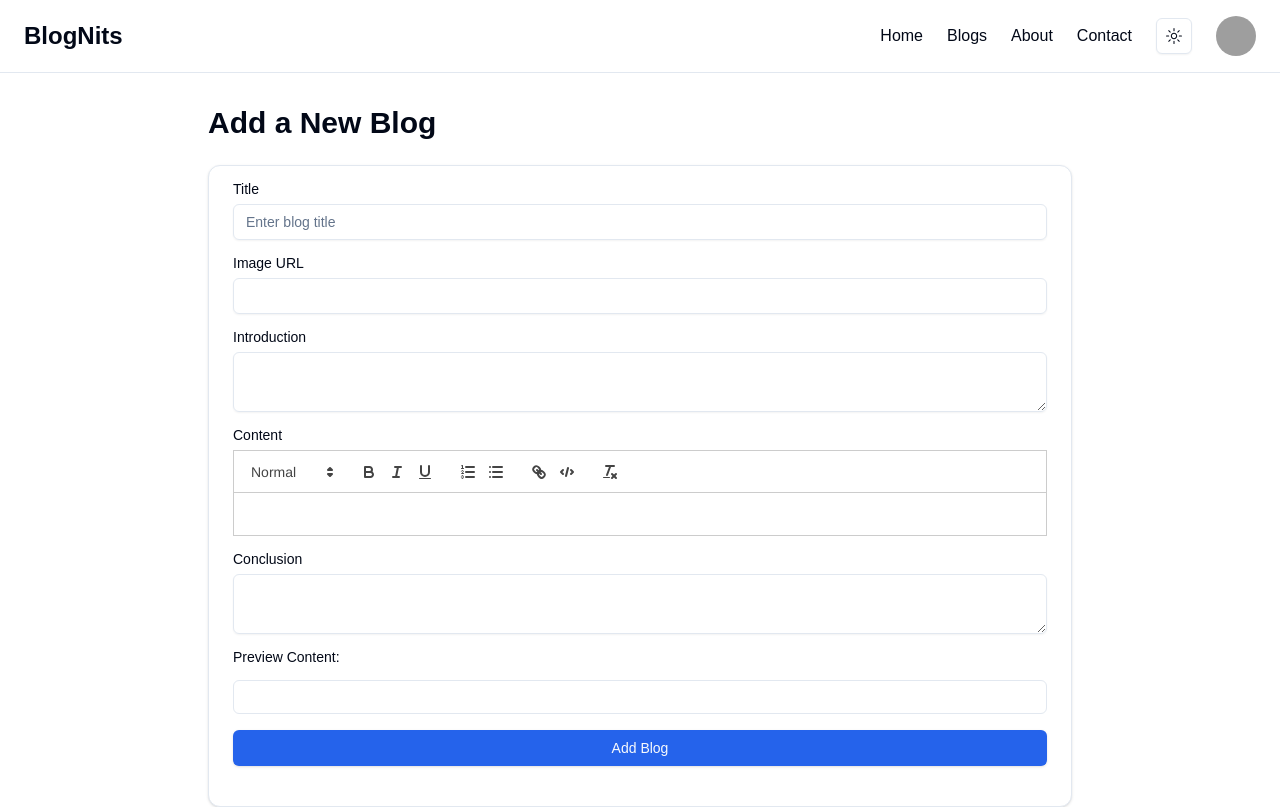
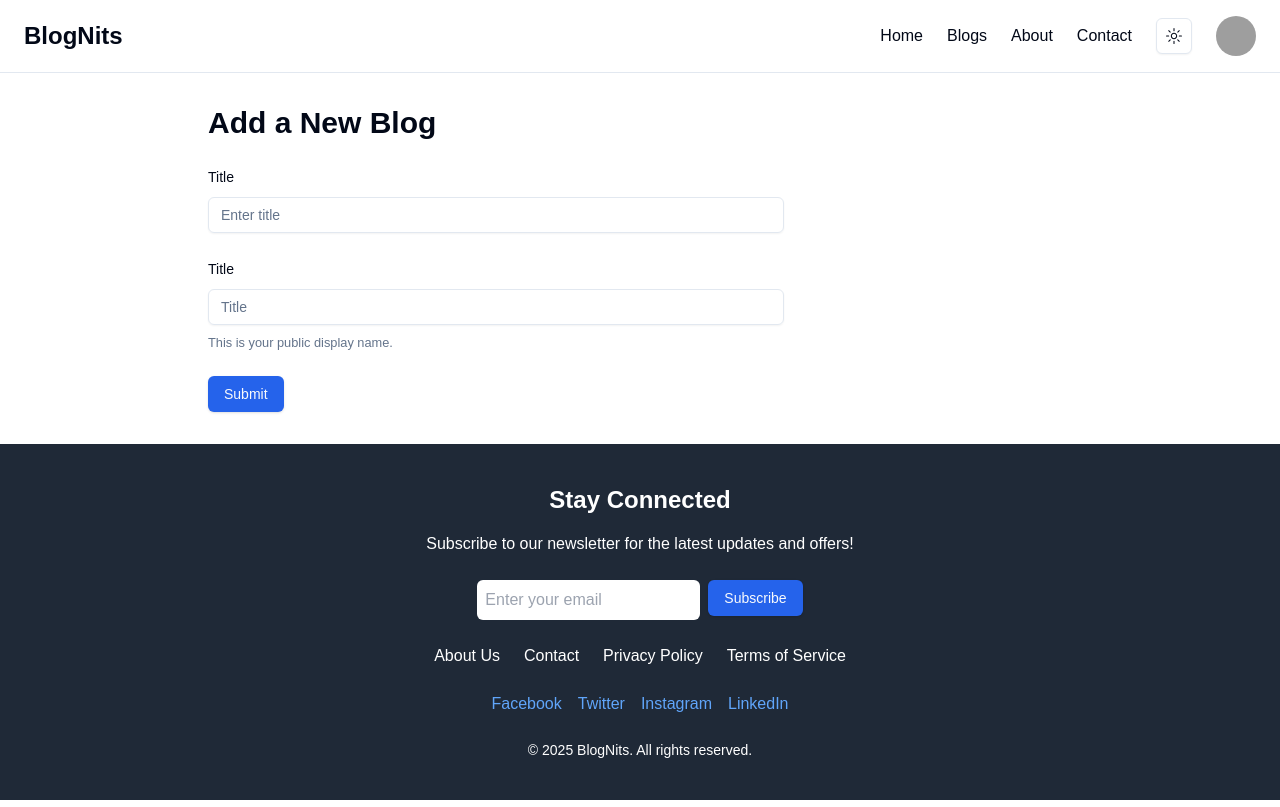
Before and after one commit to DocErr0r/Nextjs-learn, a Next.js app: page /post-blog in a window 1280 px wide. Shown: the top 807 px of the page. Built offline with nearby package versions, Linux system fonts and the light colour scheme; grey boxes are pictures that could not be loaded.

Commit message:
add: loading and add form data into add blog page

```diff
--- a/package.json
+++ b/package.json
@@ -9,12 +9,14 @@
     "lint": "next lint"
   },
   "dependencies": {
+    "@hookform/resolvers": "^3.10.0",
     "@radix-ui/react-avatar": "^1.1.1",
     "@radix-ui/react-dialog": "^1.1.2",
     "@radix-ui/react-dropdown-menu": "^2.1.2",
     "@radix-ui/react-icons": "^1.3.0",
     "@radix-ui/react-label": "^2.1.0",
     "@radix-ui/react-popover": "^1.1.2",
+    "@radix-ui/react-progress": "^1.1.2",
     "@radix-ui/react-slot": "^1.1.0",
     "@tailwindcss/typography": "^0.5.15",
     "class-variance-authority": "^0.7.0",
@@ -24,9 +26,11 @@
     "next-themes": "^0.3.0",
     "react": "^18.3.1",
     "react-dom": "^18.3.1",
+    "react-hook-form": "^7.54.2",
     "react-quill": "^2.0.0",
     "tailwind-merge": "^2.5.4",
-    "tailwindcss-animate": "^1.0.7"
+    "tailwindcss-animate": "^1.0.7",
+    "zod": "^3.24.2"
   },
   "devDependencies": {
     "eslint": "^8",
--- a/src/app/(admin)/post-blog/page.js
+++ b/src/app/(admin)/post-blog/page.js
@@ -6,8 +6,31 @@
 import { Textarea } from "@/components/ui/textarea";
 import { Label } from "@/components/ui/label";
 import { Card, CardContent } from "@/components/ui/card";
+import { useForm } from "react-hook-form";
+import { zodResolver } from "@hookform/resolvers/zod";
+import * as z from "zod";
+import { Form,FormControl, FormDescription, FormField, FormItem, FormLabel, FormMessage } from "@/components/ui/form";
+
+const formSchema = z.object({
+    title: z.string().min(2, "Title must be at least 2 characters"),
+    image: z.string().url("Invalid image URL").optional(),
+    introduction: z.string().min(10, "Introduction must be at least 10 characters").max(100, "Introduction must be at most 100 characters"),
+    content: z.string().min(20, "Content must be at least 20 characters"),
+    conclusion: z.string().min(5, "Conclusion must be at least 5 characters"),
+});
 
 const AddBlog = () => {
+    const form = useForm({
+        resolver: zodResolver(formSchema),
+        defaultValues: {
+            title: "",
+            image: "",
+            introduction: "",
+            content: '',
+            conclusion: "",
+        },
+    });
+
     const [blog, setBlog] = useState({
         title: "",
         image: "",
@@ -19,7 +42,6 @@
         setBlog({ ...blog, content: value })
     }
 
-    // Handle field changes
     const handleInputChange = (e, nestedKey) => {
         const { name, value } = e.target;
         if (nestedKey) {
@@ -31,46 +53,81 @@
                 },
             }));
         } else {
-            // Update top-level fields
             setBlog((prev) => ({ ...prev, [name]: value }));
         }
     };
 
     const handleSubmit = async (e) => {
         e.preventDefault();
-        try {
-            const response = await fetch('/api/addblog', {
-                method: "POST",
-                headers: {
-                    "Content-Type": "application/json",
-                },
-                body: JSON.stringify(blog),
-            });
-            const data=await response.json()
-            console.log(data);
+        console.log(e.target);
 
-            // if (response.ok) {
-            //     alert("Blog added successfully!");
-            //     setBlog({
-            //         title: "",
-            //         date: "",
-            //         image: "",
-            //         introduction: "",
-            //         content: "",
-            //         conclusion: "",
-            //     });
-            // } else {
-            //     alert("Failed to add the blog.");
-            // }
-        } catch (error) {
-            console.error("Error adding blog:", error);
-        }
+        // try {
+        //     const response = await fetch('/api/addblog', {
+        //         method: "POST",
+        //         headers: {
+        //             "Content-Type": "application/json",
+        //         },
+        //         body: JSON.stringify(blog),
+        //     });
+        //     const data = await response.json();
+        //     console.log(data);
+
+        //     if (response.ok) {
+        //         alert("Blog added successfully!");
+        //         setBlog({
+        //             title: "",
+        //             slug: "",
+        //             image: "",
+        //             introduction: "",
+        //             content: "",
+        //             conclusion: "",
+        //         });
+        //     } else {
+        //         alert("Failed to add the blog.");
+        //     }
+        // } catch (error) {
+        //     console.error("Error adding blog:", error);
+        // }
     };
 
     return (
         <div className="max-w-4xl mx-auto py-8 px-4">
             <h1 className="text-3xl font-bold mb-6">Add a New Blog</h1>
-            <Card>
+            <Form {...form}>
+                <form onSubmit={form.handleSubmit(handleSubmit)} className="w-2/3 space-y-6">
+                    <FormField
+                        control={form.control}
+                        name="title"
+                        render={({ field }) => (
+                            <FormItem>
+                                <FormLabel>Title</FormLabel>
+                                <FormControl>
+                                    <Input placeholder="Enter title" {...field} />
+                                </FormControl>
+                                <FormMessage />
+                            </FormItem>
+                        )}
+                    />
+                    <FormField
+                        control={form.control}
+                        name="title"
+                        render={({ field }) => (
+                            <FormItem>
+                                <FormLabel>Title</FormLabel>
+                                <FormControl>
+                                    <Input placeholder="Title" {...field} />
+                                </FormControl>
+                                <FormDescription>
+                                    This is your public display name.
+                                </FormDescription>
+                                <FormMessage />
+                            </FormItem>
+                        )}
+                    />
+                    <Button type="submit">Submit</Button>
+                </form>
+            </Form>
+            {/* <Card>
                 <CardContent>
                     <form onSubmit={handleSubmit} className="space-y-4 py-4">
                         <div>
@@ -81,13 +138,13 @@
                                 value={blog.title}
                                 onChange={handleInputChange}
                                 placeholder="Enter blog title"
-                                // required
                             />
                         </div>
 
                         <div>
                             <Label className="block font-medium mb-2">Image URL</Label>
                             <Input
+
                                 type="text"
                                 name="image"
                                 value={blog.image}
@@ -101,6 +158,7 @@
                                 name="introduction"
                                 value={blog.introduction}
                                 onChange={handleInputChange}
+                                required
                             />
                         </div>
 
@@ -115,6 +173,7 @@
                                 name="conclusion"
                                 value={blog.conclusion}
                                 onChange={handleInputChange}
+                                required
                             />
                         </div>
                         <div>
@@ -129,7 +188,7 @@
                         </Button>
                     </form>
                 </CardContent>
-            </Card>
+            </Card> */}
         </div>
     );
 };
--- a/src/app/blogs/[slug]/page.js
+++ b/src/app/blogs/[slug]/page.js
@@ -8,7 +8,7 @@
 import { Button } from "@/components/ui/button";
 
 const getBlog = async (slug = '__') => {
-    const response = await fetch(`http://localhost:3000/api/getblogs/${slug}`, { cache: 'no-store' })
+    const response = await fetch(`${process.env.BASEURL}/api/getblogs/${slug}`, { cache: 'no-store' })
     const blogData = await response.json()
     return blogData;
 }
--- /dev/null
+++ b/src/app/loading.js
@@ -0,0 +1,7 @@
+export default function Loading() {
+    return (
+        <div className="flex h-screen items-center justify-center">
+            <div className="h-12 w-12 animate-spin rounded-full border-4 border-blue-200 border-t-blue-600"></div>
+        </div>
+    );
+}
--- /dev/null
+++ b/src/components/ui/form.jsx
@@ -0,0 +1,134 @@
+"use client";
+import * as React from "react"
+import { Slot } from "@radix-ui/react-slot"
+import { Controller, FormProvider, useFormContext } from "react-hook-form";
+
+import { cn } from "@/lib/utils"
+import { Label } from "@/components/ui/label"
+
+const Form = FormProvider
+
+const FormFieldContext = React.createContext({})
+
+const FormField = (
+  {
+    ...props
+  }
+) => {
+  return (
+    (<FormFieldContext.Provider value={{ name: props.name }}>
+      <Controller {...props} />
+    </FormFieldContext.Provider>)
+  );
+}
+
+const useFormField = () => {
+  const fieldContext = React.useContext(FormFieldContext)
+  const itemContext = React.useContext(FormItemContext)
+  const { getFieldState, formState } = useFormContext()
+
+  const fieldState = getFieldState(fieldContext.name, formState)
+
+  if (!fieldContext) {
+    throw new Error("useFormField should be used within <FormField>")
+  }
+
+  const { id } = itemContext
+
+  return {
+    id,
+    name: fieldContext.name,
+    formItemId: `${id}-form-item`,
+    formDescriptionId: `${id}-form-item-description`,
+    formMessageId: `${id}-form-item-message`,
+    ...fieldState,
+  }
+}
+
+const FormItemContext = React.createContext({})
+
+const FormItem = React.forwardRef(({ className, ...props }, ref) => {
+  const id = React.useId()
+
+  return (
+    (<FormItemContext.Provider value={{ id }}>
+      <div ref={ref} className={cn("space-y-2", className)} {...props} />
+    </FormItemContext.Provider>)
+  );
+})
+FormItem.displayName = "FormItem"
+
+const FormLabel = React.forwardRef(({ className, ...props }, ref) => {
+  const { error, formItemId } = useFormField()
+
+  return (
+    (<Label
+      ref={ref}
+      className={cn(error && "text-destructive", className)}
+      htmlFor={formItemId}
+      {...props} />)
+  );
+})
+FormLabel.displayName = "FormLabel"
+
+const FormControl = React.forwardRef(({ ...props }, ref) => {
+  const { error, formItemId, formDescriptionId, formMessageId } = useFormField()
+
+  return (
+    (<Slot
+      ref={ref}
+      id={formItemId}
+      aria-describedby={
+        !error
+          ? `${formDescriptionId}`
+          : `${formDescriptionId} ${formMessageId}`
+      }
+      aria-invalid={!!error}
+      {...props} />)
+  );
+})
+FormControl.displayName = "FormControl"
+
+const FormDescription = React.forwardRef(({ className, ...props }, ref) => {
+  const { formDescriptionId } = useFormField()
+
+  return (
+    (<p
+      ref={ref}
+      id={formDescriptionId}
+      className={cn("text-[0.8rem] text-muted-foreground", className)}
+      {...props} />)
+  );
+})
+FormDescription.displayName = "FormDescription"
+
+const FormMessage = React.forwardRef(({ className, children, ...props }, ref) => {
+  const { error, formMessageId } = useFormField()
+  const body = error ? String(error?.message) : children
+
+  if (!body) {
+    return null
+  }
+
+  return (
+    (<p
+      ref={ref}
+      id={formMessageId}
+      className={cn("text-[0.8rem] font-medium text-destructive", className)}
+      {...props}>
+      {body}
+    </p>)
+  );
+})
+FormMessage.displayName = "FormMessage"
+
+export {
+  useFormField,
+  Form,
+  FormItem,
+  FormLabel,
+  FormControl,
+  FormDescription,
+  FormMessage,
+  FormField,
+}
```
Also changed, not shown: src/components/ui/progress.jsx (added, +23 -0 lines), 2 other files (tests, documents, lock files or other folders).
